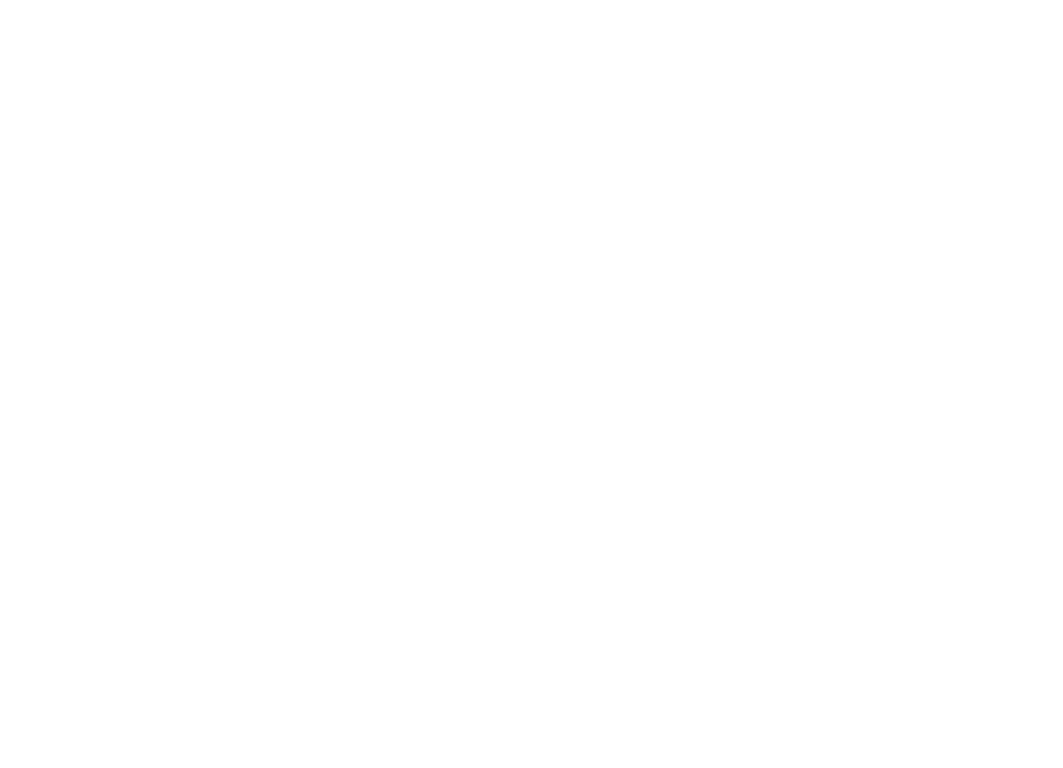
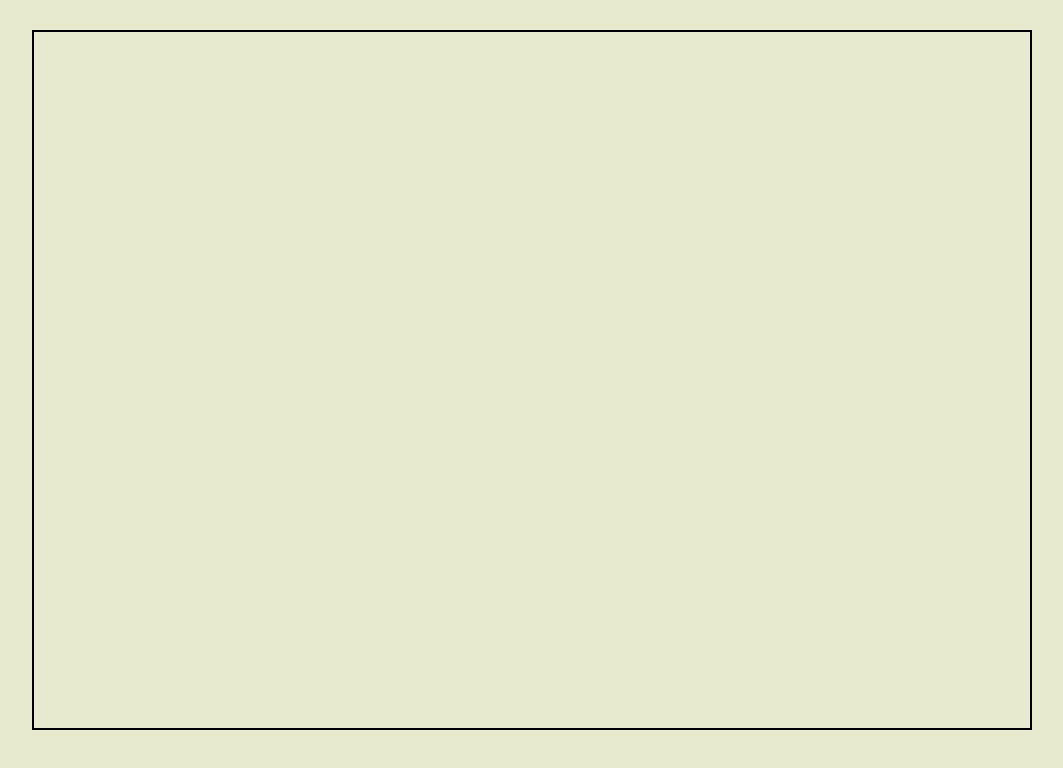
Before and after one commit to fact-ford1/whatsapp-Web-page, a plain HTML site: page index.html in a window 1280 px wide. Shown: the whole page, without its empty margins (108-1171 px from the left). Drawn offline with Linux system fonts and the light colour scheme.

Commit message:
Setting the background of the whatsapp web page

```diff
--- a/index.html
+++ b/index.html
@@ -7,6 +7,6 @@
     <link rel="stylesheet" href="style.css">
 </head>
 <body>
-
+    <div class="main-container"></div>
 </body>
 </html>
--- a/style.css
+++ b/style.css
@@ -2,4 +2,12 @@
     box-sizing: border-box;
     margin: 0;
     padding: 0;
+    background-color: #e7eacf;
 }
+.main-container{
+height: 700px;
+width: 1000px;
+border: 2px solid black;
+margin: 30px;
+justify-self: center;
+}
```
